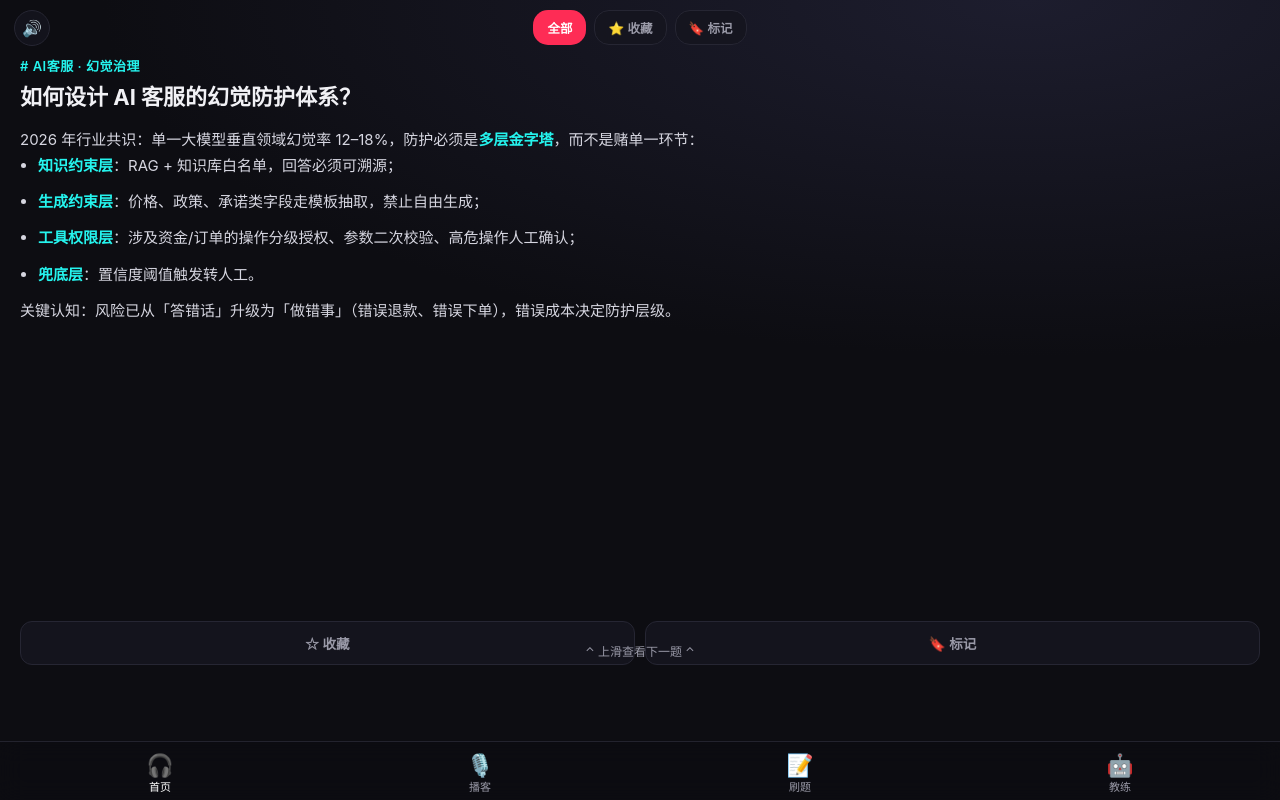
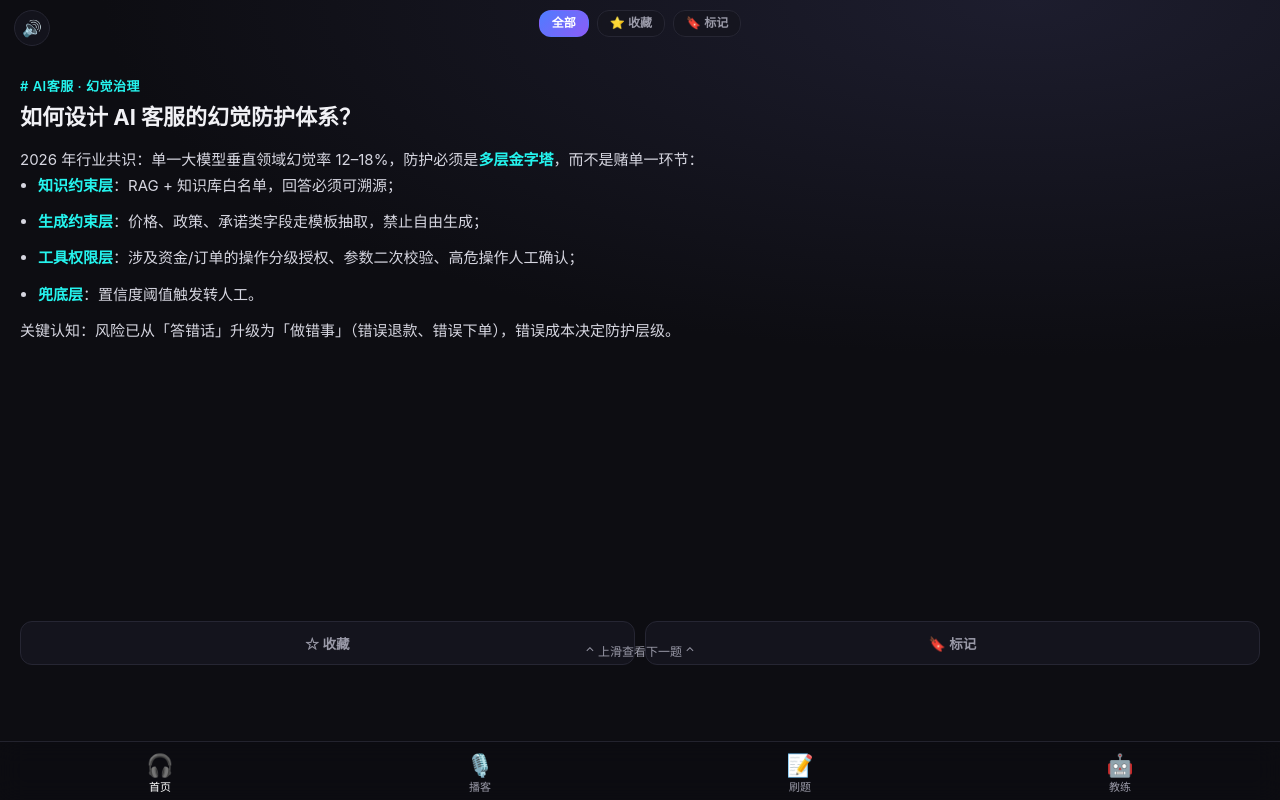
Before and after one commit to cain0624/ai-pm-app, a plain HTML site: page index.html in a window 1280 px wide. Drawn offline with Linux system fonts and the light colour scheme.

Commit message:
样式：选中chip改蓝紫渐变+压低高度、首页内容下移20px

```diff
--- a/index.html
+++ b/index.html
@@ -48,7 +48,7 @@
   #feed::-webkit-scrollbar { display: none; }
   .card {
     height: 100%; scroll-snap-align: start; scroll-snap-stop: always;
-    padding: calc(env(safe-area-inset-top) + 56px) 20px 76px;
+    padding: calc(env(safe-area-inset-top) + 76px) 20px 76px;
     display: flex; flex-direction: column; position: relative;
     background: radial-gradient(120% 80% at 80% 0%, #1d1d2e 0%, var(--bg) 60%);
   }
@@ -76,11 +76,14 @@
     display: flex; gap: 8px; padding: 0 16px; z-index: 5; justify-content: center;
   }
   .chip {
-    border: 1px solid #262633; border-radius: 15px; padding: 7px 13px; font-size: 12.5px;
+    border: 1px solid #262633; border-radius: 12px; padding: 4px 12px; font-size: 12px;
     font-weight: 600; background: rgba(22,22,31,.85); color: var(--muted);
-    backdrop-filter: blur(10px); cursor: pointer;
-  }
-  .chip.active { background: var(--accent); color: #fff; border-color: transparent; }
+    backdrop-filter: blur(10px); cursor: pointer; line-height: 1.4;
+  }
+  .chip.active {
+    background: linear-gradient(135deg, #4f7cff 0%, #8b5cf6 100%);
+    color: #fff; border-color: transparent;
+  }
 
   .card-actions { display: flex; gap: 10px; margin-top: 14px; }
   .act-btn {
```
